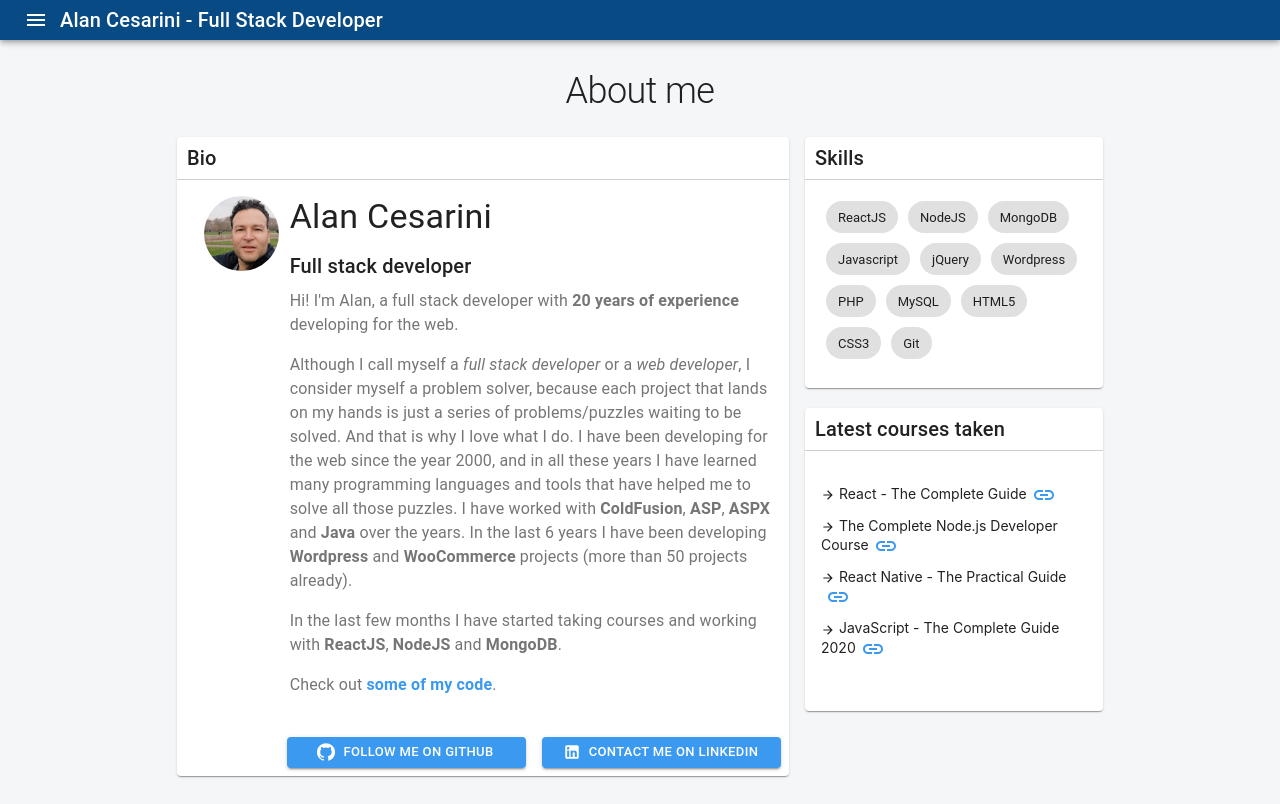
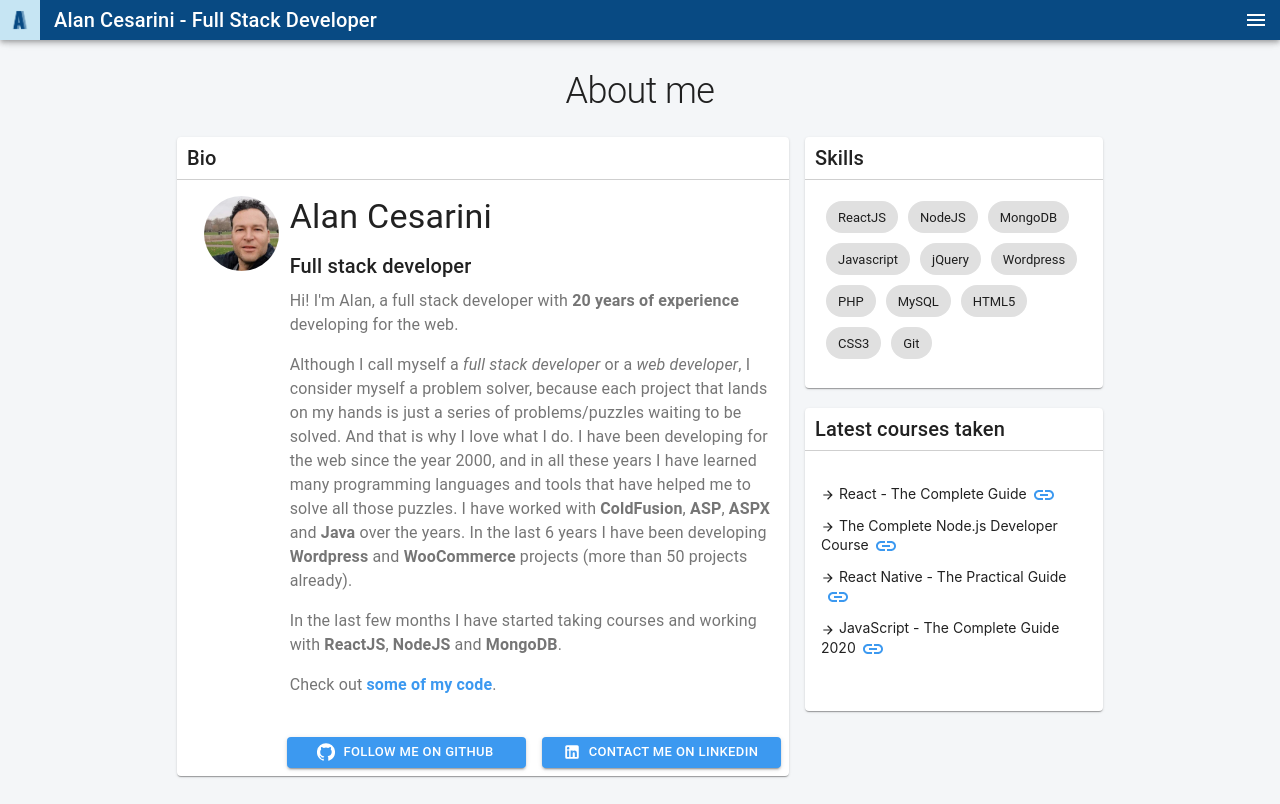
Before and after one commit to alancesarini/personal-portfolio, a React (Create React App) app: page / in a window 1280 px wide. Built offline with nearby package versions, Linux system fonts and the light colour scheme.

Commit message:
Added a logo to the top bar

```diff
--- a/src/components/Navigation/SideDrawer/SideDrawer.js
+++ b/src/components/Navigation/SideDrawer/SideDrawer.js
@@ -15,7 +15,7 @@ import classes from "./SideDrawer.module.css";
 
 const SideDrawer = props => {
   return (
-    <Drawer anchor="left" open={props.visible} className={classes.Drawer}>
+    <Drawer anchor="right" open={props.visible} className={classes.Drawer}>
       <div className={classes.drawerHeader}>
         <IconButton onClick={props.onToggleDrawer}>
           <ChevronLeftIcon />
--- a/src/components/Navigation/TopBar/TopBar.js
+++ b/src/components/Navigation/TopBar/TopBar.js
@@ -14,18 +14,25 @@ const TopBar = props => {
       className={classes.TopBar}
       style={{ backgroundColor: colors.dark }}
     >
+      <div className={classes.Logo}>
+        <img
+          src="/assets/images/logo-alancesarini.png"
+          alt="Alan Cesarini - Full stack developer"
+        />
+      </div>
       <Toolbar className={classes.ToolBar}>
+        <Typography variant="h6" noWrap className={classes.Title}>
+          Alan Cesarini - Full Stack Developer
+        </Typography>
         <IconButton
           color="inherit"
           aria-label="open drawer"
           onClick={props.onToggleDrawer}
           edge="start"
+          className={classes.MenuIcon}
         >
           <MenuIcon />
         </IconButton>
-        <Typography variant="h6" noWrap>
-          Alan Cesarini - Full Stack Developer
-        </Typography>
       </Toolbar>
     </AppBar>
   );
--- a/src/components/Navigation/TopBar/TopBar.module.css
+++ b/src/components/Navigation/TopBar/TopBar.module.css
@@ -5,3 +5,24 @@
   height: 40px !important;
   min-height: auto !important;
 }
+
+.Logo {
+  position: absolute;
+  top: 0;
+  left: 0;
+  width: 40px;
+  height: 40px;
+}
+
+.Logo img {
+  width: 100%;
+}
+
+.MenuIcon {
+  position: absolute !important;
+  right: 0;
+}
+
+.Title {
+  margin-left: 30px !important;
+}
```
Also changed, not shown: public/assets/images/logo-alancesarini.png (added).
